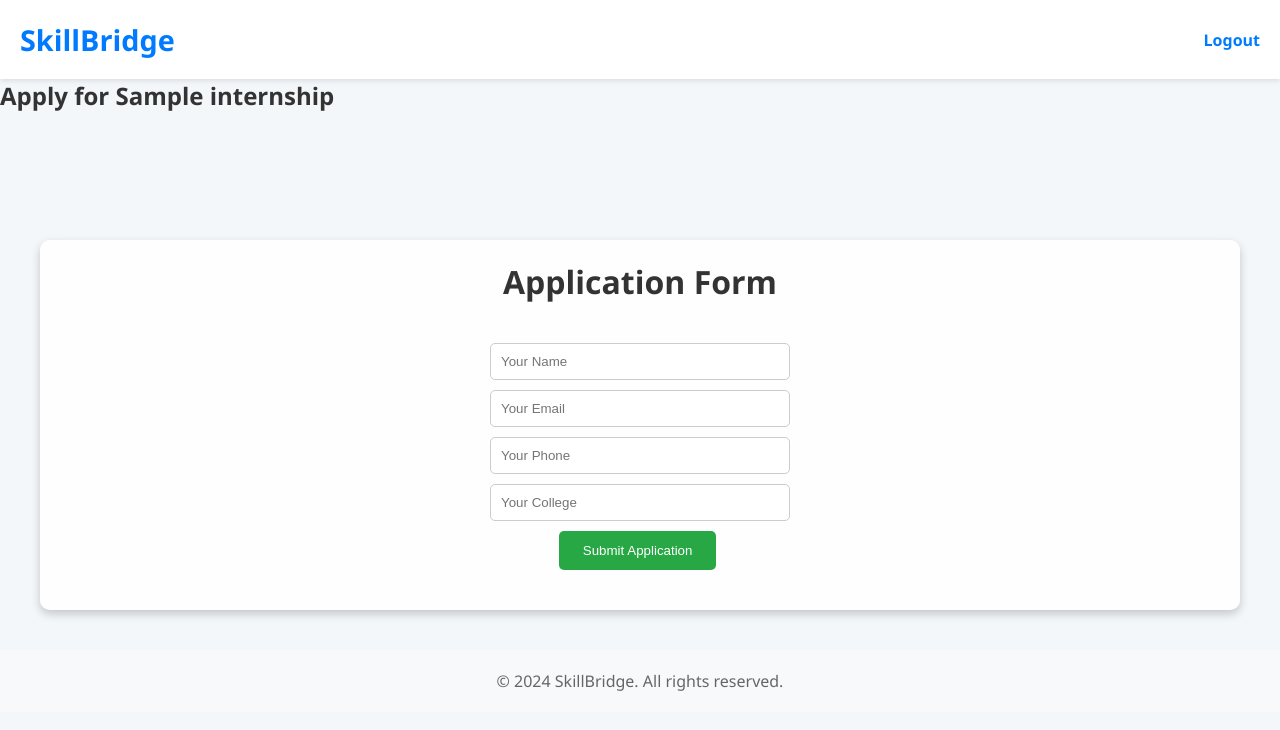
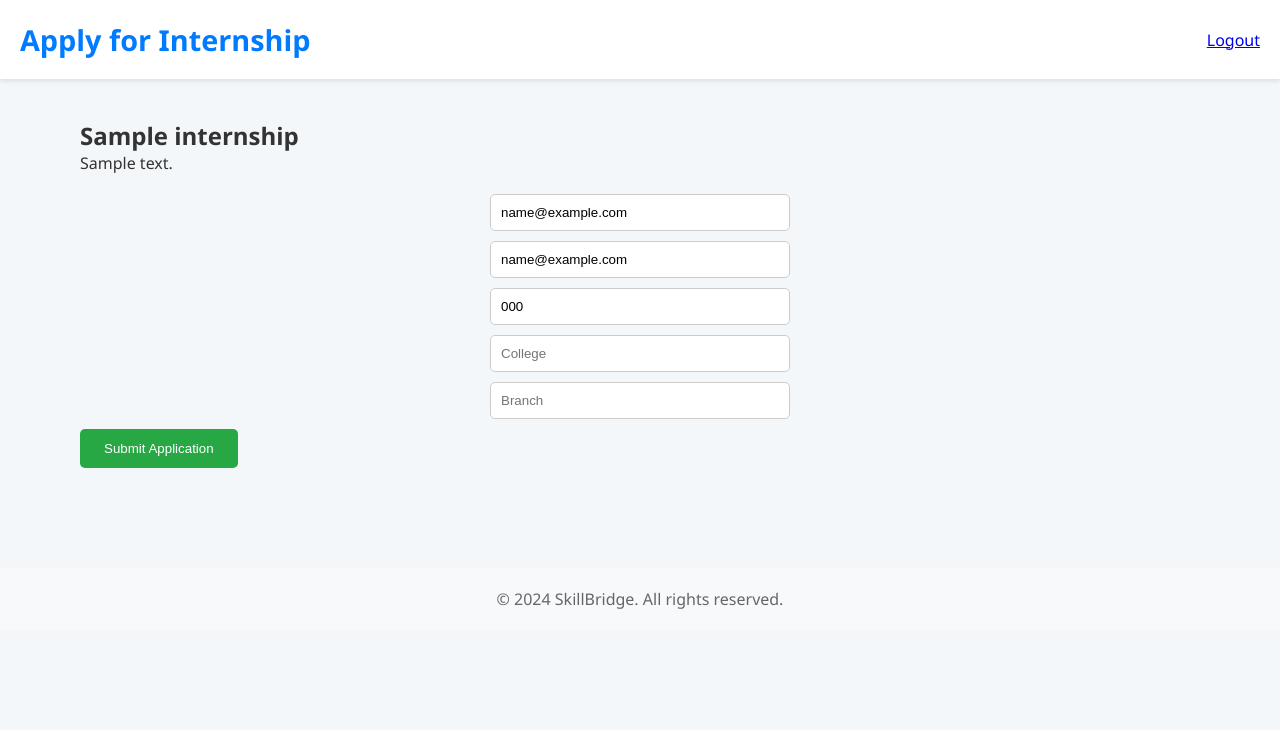
Before and after one commit to jayanthpara1/SkillBridge, a Flask app: template templates/apply.html in a window 1280 px wide. Shown: the top 730 px of the page. Run offline with Flask 3, Linux system fonts and the light colour scheme; the template is opened without the code that fills it: most values are stand-ins (such as "Sample title", 1, 10 or a date in 2020).

Commit message:
application functionality added from here

```diff
--- a/app.py
+++ b/app.py
@@ -1,8 +1,8 @@
 from flask import Flask, render_template, request, redirect, session, flash
 import csv
 import os
-import smtplib
-from email.mime.text import MIMEText
+from pdfrw import PdfReader, PdfWriter, PageMerge
+from datetime import datetime
 
 app = Flask(__name__)
 app.secret_key = 'your_secret_key'
@@ -14,48 +14,67 @@ def load_users():
     if not os.path.exists(DATA_DIR + 'users.csv'):
         return []
     with open(DATA_DIR + 'users.csv', mode='r') as file:
-        return list(csv.reader(file))
+        return [row for row in csv.reader(file) if row]  # Skip empty rows
 
 # Save user to CSV
 def save_user(username, email, password):
-    with open(DATA_DIR + 'users.csv', mode='a') as file:
+    with open(DATA_DIR + 'users.csv', mode='a', newline='') as file:
         writer = csv.writer(file)
         writer.writerow([username, email, password])
 
-# Email sending function
-def send_email(to, subject, body):
-    from_email = 'your_email@example.com'  # Replace with your email
-    from_password = 'your_email_password'   # Replace with your email password
+# Save application to CSV
+def save_application(name, email, phone, college, branch, internship_id):
+    with open(DATA_DIR + 'applications.csv', mode='a', newline='') as file:
+        writer = csv.writer(file)
+        timestamp = datetime.now().strftime('%Y-%m-%d %H:%M:%S')
+        writer.writerow([timestamp, name, email, phone, college, branch, internship_id])
 
-    msg = MIMEText(body)
-    msg['Subject'] = subject
-    msg['From'] = from_email
-    msg['To'] = to
+# Function to fill a PDF template
+def fill_pdf_template(name, internship_id, college):
+    template_path = "C:\\Users\\91934\\Downloads\\template.pdf"
+    output_path = os.path.join(os.path.expanduser("~"), "Downloads", f"{name}_offer_letter.pdf")
 
-    with smtplib.SMTP('smtp.gmail.com', 587) as server:
-        server.starttls()
-        server.login(from_email, from_password)
-        server.send_message(msg)
+    # Read the template PDF
+    template_pdf = PdfReader(template_path)
 
-@app.route('/')
+    # This assumes you have a text field in your template for name, internship_id, and college
+    for page in template_pdf.pages:
+        # Modify this part to replace specific placeholders in the PDF
+        # You may need to adjust the logic based on your PDF's content structure
+        text = f"Dear {name},\n\nWe are pleased to inform you that you have been selected for an internship at SkillBridge for the position of Internship ID: {internship_id}.\n\nCollege: {college}\n\nBest Regards,\nSkillBridge Team"
+
+        # Here you would need to add text to the PDF (This is pseudo-code)
+        # Replace with actual text-adding code depending on your PDF structure
+        page.contents = PageMerge(page).add(text).render()  # Pseudo-code; adjust as needed
+
+    PdfWriter().write(output_path, template_pdf)
+    print(f"Offer letter PDF has been created: {output_path}")
+
 def home():
     return render_template('index.html')
 
-@app.route('/signup', methods=['POST'])
+@app.route('/signup', methods=['GET', 'POST'])
 def signup():
-    username = request.form['username']
-    email = request.form['email']
-    password = request.form['password']
+    if request.method == 'POST':
+        username = request.form.get('username')
+        email = request.form.get('email')
+        password = request.form.get('password')
 
-    users = load_users()
-    for user in users:
-        if user[0] == username:
-            flash('Username already exists!')
-            return redirect('/')
+        if not username or not email or not password:
+            flash('All fields are required!')
+            return redirect('/signup')
 
-    save_user(username, email, password)
-    flash('Signup successful!')
-    return redirect('/')
+        users = load_users()
+        for user in users:
+            if len(user) > 0 and user[0] == username:
+                flash('Username already exists!')
+                return redirect('/signup')
+
+        save_user(username, email, password)
+        flash('Signup successful!')
+        return redirect('/')
+
+    return render_template('register.html')
 
 @app.route('/login', methods=['GET', 'POST'])
 def login():
@@ -63,14 +82,9 @@ def login():
         username = request.form['username']
         password = request.form['password']
 
-        # Check for admin login
-        if username == 'admin':
-            session['username'] = username
-            return redirect('/dashboard')
-
         users = load_users()
         for user in users:
-            if user[0] == username and user[2] == password:
+            if len(user) > 2 and user[0] == username and user[2] == password:
                 session['username'] = username
                 return redirect('/dashboard')
 
@@ -84,7 +98,6 @@ def dashboard():
     if 'username' not in session:
         return redirect('/')
 
-    # Example internship opportunities
     internship_opportunities = [
         {"title": "Web Development Intern", "description": "Work on building web applications.", "id": 1},
         {"title": "Data Science Intern", "description": "Analyze data and build models.", "id": 2},
@@ -98,19 +111,27 @@ def apply_page(internship_id):
     if 'username' not in session:
         return redirect('/')
 
-    # Find the internship by ID
-    opportunities = [
+    users = load_users()
+    current_user = next((user for user in users if user[0] == session['username']), None)
+
+    if current_user is None or len(current_user) < 3:
+        flash("User not found!")
+        return redirect('/dashboard')
+
+    user_email = current_user[1]
+    user_phone = current_user[2]  # Assuming phone is the third column in users.csv
+
+    internship = next((opp for opp in [
         {"title": "Web Development Intern", "description": "Work on building web applications.", "id": 1},
         {"title": "Data Science Intern", "description": "Analyze data and build models.", "id": 2},
         {"title": "Graphic Design Intern", "description": "Create designs for various projects.", "id": 3},
-    ]
-    internship = next((opp for opp in opportunities if opp["id"] == internship_id), None)
+    ] if opp["id"] == internship_id), None)
 
     if internship is None:
         flash("Internship not found!")
         return redirect('/dashboard')
 
-    return render_template('apply.html', internship=internship)
+    return render_template('apply.html', internship=internship, email=user_email, phone=user_phone)
 
 @app.route('/submit_application', methods=['POST'])
 def submit_application():
@@ -118,12 +139,17 @@ def submit_application():
     email = request.form['email']
     phone = request.form['phone']
     college = request.form['college']
+    branch = request.form['branch']
     internship_id = request.form['internship_id']
 
-    # Here you can save the application data as needed
+    # Save the application details
+    save_application(name, email, phone, college, branch, internship_id)
 
-    # Send confirmation email
-    send_email(email, 'Internship Application Received', f'Thank you, {name}! You are now an intern for Internship ID: {internship_id}.')
+    # Generate the offer letter PDF
+    fill_pdf_template(name, internship_id, college)
+
+    # Temporarily disable email sending
+    # send_email(email, 'Internship Application Received', offer_letter)
 
     return render_template('celebration.html', name=name)
 
--- /dev/null
+++ b/data/applications.csv
@@ -0,0 +1,5 @@
+2024-11-01 18:48:13,jay@mail.com,jay@mail.com,123,sadf,asfd,1
+2024-11-01 18:51:26,jay@mail.com,jay@mail.com,123,ad,ads,2
+2024-11-01 18:59:27,sri@mail,sri@mail,123,kl,cse,2
+2024-11-01 19:00:41,jay@mail.com,jay@mail.com,123,asd,qwe,3
+2024-11-01 19:00:47,jay@mail.com,jay@mail.com,123,asd,qwe,3
--- a/data/users.csv
+++ b/data/users.csv
@@ -1 +1,5 @@
 s,ss@a,s
+
+jay,jay@mail.com,123
+para,para@mail,123
+sri,sri@mail,123
--- a/templates/apply.html
+++ b/templates/apply.html
@@ -4,129 +4,28 @@
     <meta charset="UTF-8">
     <meta name="viewport" content="width=device-width, initial-scale=1.0">
     <link rel="stylesheet" href="{{ url_for('static', filename='css/styles.css') }}">
-    <title>Apply for {{ internship.title }}</title>
-    <style>
-        body {
-            font-family: 'Segoe UI', Tahoma, Geneva, Verdana, sans-serif;
-            background: #f4f7fa;
-            color: #333;
-            overflow: hidden; /* Prevent scrolling during celebration */
-        }
-       ZZZZ
-        .apply-container h2 {
-            font-size: 3em; /* Large text */
-            text-shadow: 2px 2px 4px rgba(0, 0, 0, 0.7); /* Shadow for better visibility */
-        }
-        .form-container {
-            padding: 20px;
-            background: rgba(255, 255, 255, 0.9); /* Slightly transparent background */
-            border-radius: 10px;
-            margin-top: -50px; /* To overlap with the background */
-            box-shadow: 0 4px 10px rgba(0, 0, 0, 0.2);
-        }
-        input {
-            display: block;
-            margin: 10px auto;
-            padding: 10px;
-            width: 300px;
-            border: 1px solid #ccc;
-            border-radius: 5px;
-            transition: border-color 0.3s;
-        }
-        input:focus {
-            border-color: #007bff;
-            outline: none;
-        }
-        button {
-            padding: 12px 24px;
-            background-color: #28a745;
-            color: white;
-            border: none;
-            border-radius: 5px;
-            cursor: pointer;
-            transition: background-color 0.3s, transform 0.3s;
-        }
-        button:hover {
-            background-color: #218838;
-            transform: scale(1.05);
-        }
-        .confetti {
-            position: absolute;
-            top: -10%;
-            left: 50%;
-            width: 100%;
-            height: 100%;
-            pointer-events: none;
-            overflow: hidden;
-            display: none; /* Initially hidden */
-        }
-        .confetti-piece {
-            position: absolute;
-            width: 10px;
-            height: 10px;
-            background: red;
-            animation: fall 2s infinite;
-        }
-        @keyframes fall {
-            to {
-                transform: translateY(100vh); /* Fall to bottom */
-            }
-        }
-    </style>
+    <title>Apply for Internship</title>
 </head>
 <body>
     <div class="header">
-        <h1>SkillBridge</h1>
-        <a href="/logout" class="profile">Logout</a>
+        <h1>Apply for Internship</h1>
+        <a href="/logout">Logout</a>
     </div>
-
-    <div class="apply-container">
-        <h2>Apply for {{ internship.title }}</h2>
+    <div class="main-container">
+        <h2>{{ internship.title }}</h2>
+        <p>{{ internship.description }}</p>
+        <form action="/submit_application" method="POST">
+            <input type="text" name="name" value="{{ email }}" readonly>
+            <input type="email" name="email" value="{{ email }}" readonly>
+            <input type="text" name="phone" value="{{ phone }}" readonly>
+            <input type="text" name="college" placeholder="College" required>
+            <input type="text" name="branch" placeholder="Branch" required>
+            <input type="hidden" name="internship_id" value="{{ internship.id }}">
+            <button type="submit">Submit Application</button>
+        </form>
     </div>
-
-    <div style="margin-top: 10%;" class="main-container form-container">
-        <h3 class="section-title">Application Form</h3>
-        <form id="applicationForm" action="/submit_application" method="POST" onsubmit="showCelebration(event)">
-            <input type="hidden" name="internship_id" value="{{ internship.id }}">
-            <input type="text" name="name" placeholder="Your Name" required>
-            <input type="email" name="email" placeholder="Your Email" required>
-            <input type="tel" name="phone" placeholder="Your Phone" required>
-            <input type="text" name="college" placeholder="Your College" required>
-            <button style="margin-left: 43%" type="submit">Submit Application</button>
-        </form>
-
-        <div class="confetti" id="confetti"></div>
-    </div>
-
     <div class="footer">
         <p>&copy; 2024 SkillBridge. All rights reserved.</p>
     </div>
-
-    <script>
-        function showCelebration(event) {
-            event.preventDefault(); // Prevent the form from submitting
-            const form = document.getElementById('applicationForm');
-
-            // Show confetti
-            const confettiContainer = document.getElementById('confetti');
-            confettiContainer.style.display = 'block';
-
-            // Create confetti pieces
-            const numberOfConfettiPieces = 200; // Increased number of pieces
-            for (let i = 0; i < numberOfConfettiPieces; i++) {
-                const piece = document.createElement('div');
-                piece.className = 'confetti-piece';
-                piece.style.background = `hsl(${Math.random() * 360}, 100%, 50%)`; // Random color
-                piece.style.left = `${Math.random() * 100}vw`; // Random horizontal position
-                piece.style.animationDelay = `${Math.random() * 2}s`; // Random delay
-                confettiContainer.appendChild(piece);
-            }
-
-            // Simulate form submission after delay
-            setTimeout(() => {
-                form.submit(); // Submit the form
-            }, 3000); // Wait 3 seconds
-        }
-    </script>
 </body>
 </html>
```
